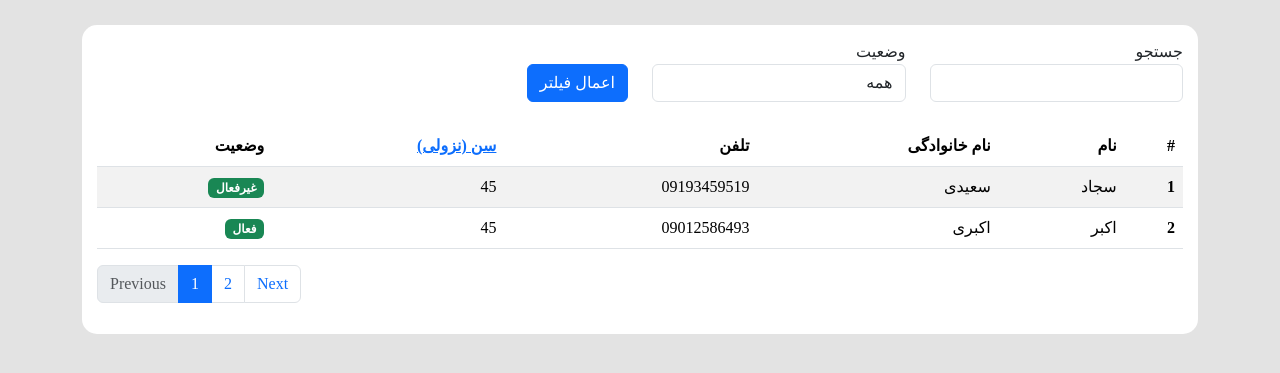
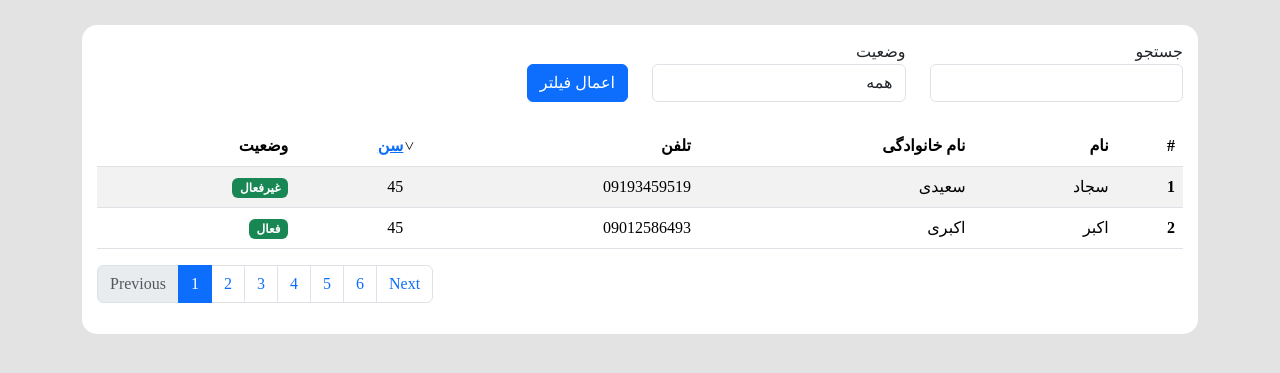
Before and after one commit to sadrayavar/php-workspace, a PHP site: page /index.php in a window 1280 px wide. Shown: the top 373 px of the page. Run offline with PHP 8.4, Linux system fonts and the light colour scheme; some web fonts are replaced.

Commit message:
Last Touchs show all of pages on page navigation no results page asc and desc icon

```diff
--- a/003-simple-user-list-table/index.php
+++ b/003-simple-user-list-table/index.php
@@ -49,8 +49,8 @@
                         <th scope="col">نام خانوادگی</th>
                         <th scope="col">تلفن</th>
                         <th scope="col">
-                            <a href="<?php echo generate_querystring("sortOrder", ($sortOrder === "صعودی" ? "نزولی" : "صعودی")) ?>" class="order">
-                                سن <?php echo $sortOrder ? "($sortOrder)" : "" ?>
+                            <a href="<?php echo generate_querystring("sortOrder", ($sortOrder === "صعودی" ? "نزولی" : "صعودی")) ?>" class="order<?php echo $sortOrder === "صعودی" ? " asc" : "" ?><?php echo $sortOrder === "نزولی" ? " desc" : "" ?>">
+                                سن
                             </a>
                         </th>
                         <th scope="col">وضعیت</th>
@@ -69,6 +69,13 @@
                             </td>
                         </tr>
                     <?php endforeach; ?>
+                    <?php if (!count($page_users)): ?>
+                        <tr>
+                            <td colspan="6">
+                                هیچ نتیجه ای یافت نشد!
+                            </td>
+                        </tr>
+                    <?php endif; ?>
                 </tbody>
             </table>
 
@@ -78,17 +85,15 @@
                         <a class="page-link" href="<?php echo generate_querystring("page", $current_page - 1) ?>">Previous</a>
                     </li>
 
-                    <?php if ($current_page !== 1): ?>
-                        <li class="page-item"><a class="page-link" href="<?php echo generate_querystring("page", $current_page - 1) ?>"><?php echo $current_page - 1 ?></a></li>
-                    <?php endif; ?>
-
-                    <li class="page-item active" aria-current="page">
-                        <span class="page-link"><?php echo $current_page ?></span>
-                    </li>
-
-                    <?php if ($current_page !== $last_page): ?>
-                        <li class="page-item"><a class="page-link" href="<?php echo generate_querystring("page", $current_page + 1) ?>"><?php echo $current_page + 1 ?></a></li>
-                    <?php endif; ?>
+                    <?php for ($i = 1; $i <= $last_page; $i++): ?>
+                        <?php if ($i === $current_page): ?>
+                            <li class="page-item active" aria-current="page">
+                                <span class="page-link"><?php echo $i ?></span>
+                            </li>
+                        <?php else: ?>
+                            <li class="page-item"><a class="page-link" href="<?php echo generate_querystring("page", $i) ?>"><?php echo $i ?></a></li>
+                        <?php endif; ?>
+                    <?php endfor; ?>
 
                     <li class="page-item<?php echo $current_page === $last_page ? " disabled" : "" ?>">
                         <a class="page-link" href="<?php echo generate_querystring("page", $current_page + 1) ?>">Next</a>
--- a/003-simple-user-list-table/main.php
+++ b/003-simple-user-list-table/main.php
@@ -12,12 +12,11 @@ $filter_status = isset($_GET['status']) ? $_GET['status'] : 'all';
 $users = array_filter($users, fn($user) => $filter_status === "all" || $user['status'] === $filter_status);
 
 // filtering based on search field
-$filter_search = isset($_GET['search']) ? $_GET['search'] : '';
+$filter_search = isset($_GET['search']) ? trim($_GET['search']) : '';
 $users = array_filter($users, function ($user) use ($filter_search) {
-	$haystack = $user['name'] . $user['family'] . $user['phone'] . $user['age'];
-	return strpos($haystack, $filter_search) !== false;
+	$haystack = $user['name'] . " " . $user['family'] . $user['phone'] . $user['age'];
+	return str_contains($haystack, $filter_search);
 });
-
 
 // sort data
 $sortOrder = isset($_GET['sortOrder']) ? $_GET['sortOrder'] : 'نزولی';
```
